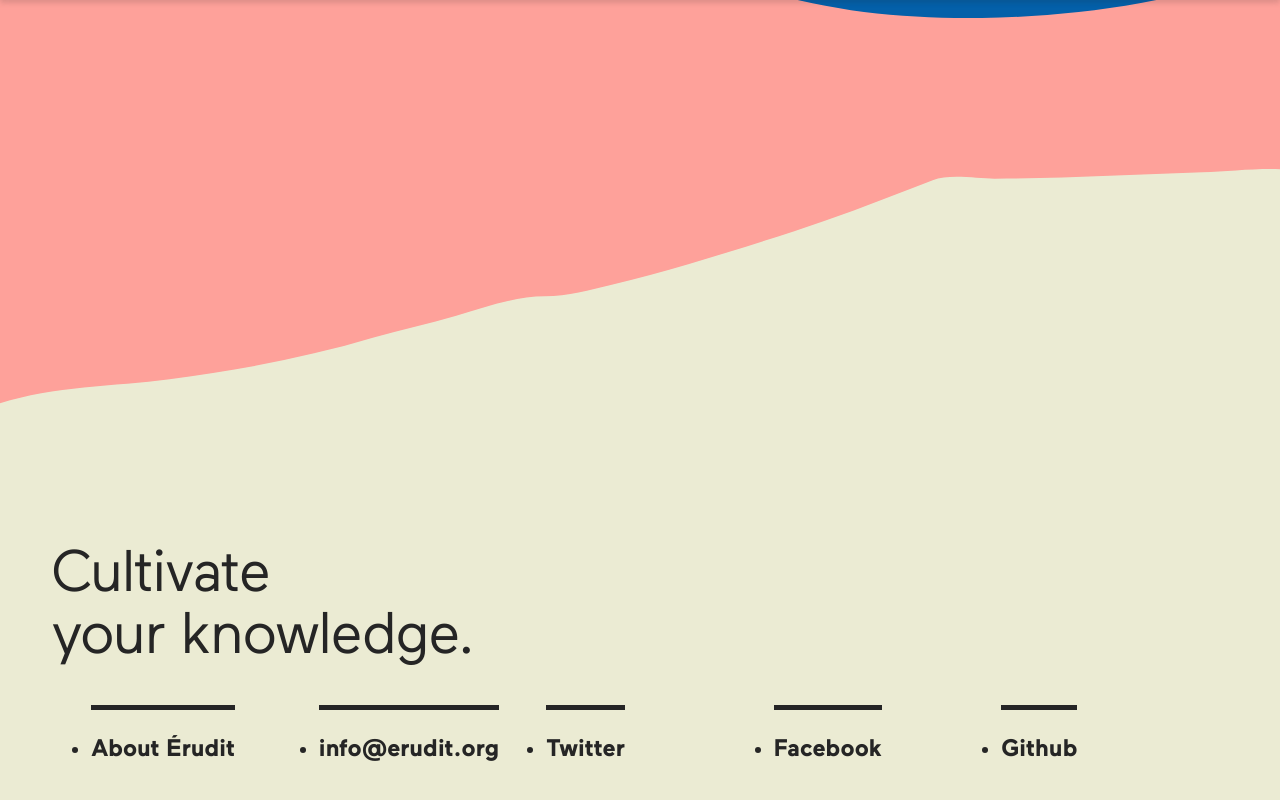
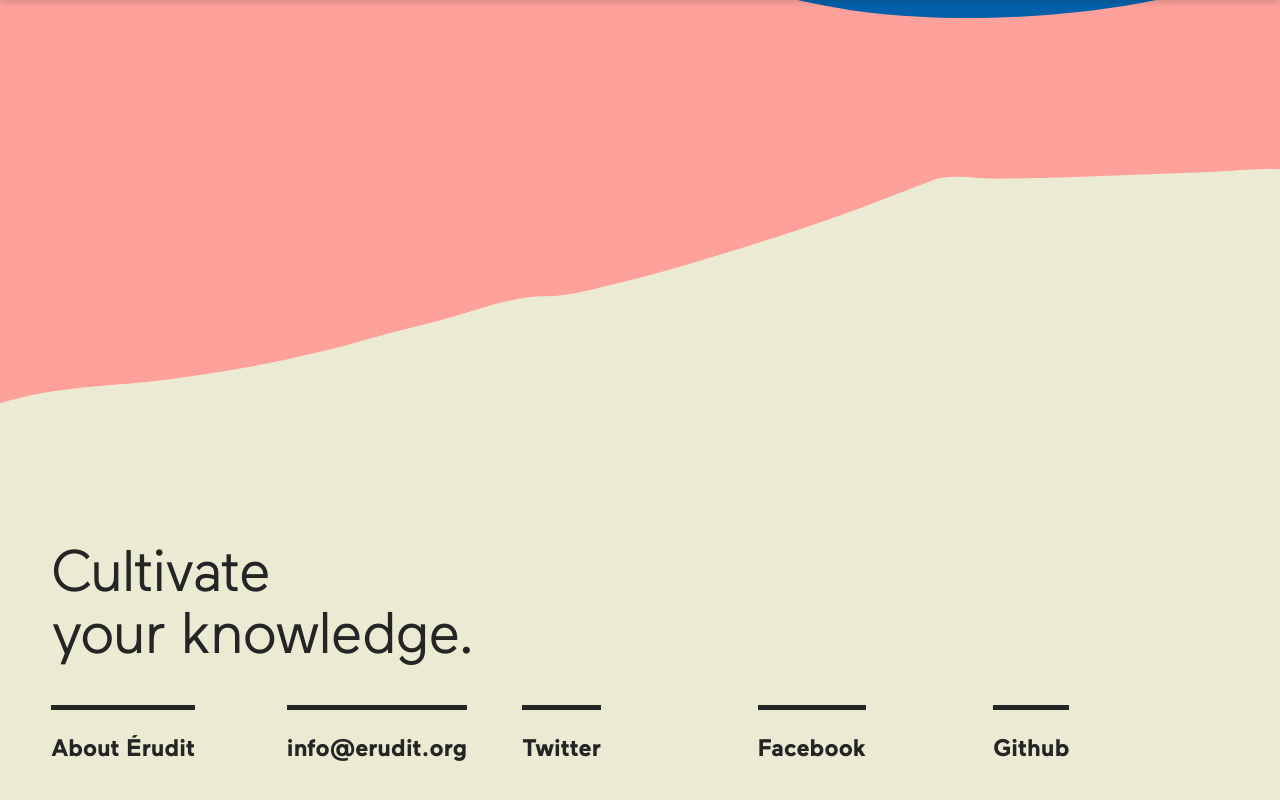
Before and after one commit to Gwendalhenry/erudit-rapport-annuel, a Jekyll site: the page built from en.md, in a window 1280 px wide and 900 px high, scrolled down 1082 px. Shown: the top 800 px of the window. Built offline with Jekyll 4.4.1, drawn with Linux system fonts in a browser that asks for light colours; some web fonts are replaced.

Commit message:
Fix footer

```diff
--- a/_sass/components/_footer.scss
+++ b/_sass/components/_footer.scss
@@ -1,3 +1,7 @@
 .footer {
   padding: $spacing-05 4vw;
+
+  ul {
+    @include unstyled-list;
+  }
 }
--- a/_sass/sections/_partenaires.scss
+++ b/_sass/sections/_partenaires.scss
@@ -1,4 +1,6 @@
 #partenaires {
+  background-color: $ecru;
+
   img {
     mix-blend-mode: multiply;
   }
--- a/_sections/fr-09-partenaires.markdown
+++ b/_sections/fr-09-partenaires.markdown
@@ -3,7 +3,6 @@ title:  "Nos partenaires"
 ref: partenaires
 lang: fr
 order: 09
-bg_colour: "#EBEBD3"
 ---
 
 ### Universités associées
```
